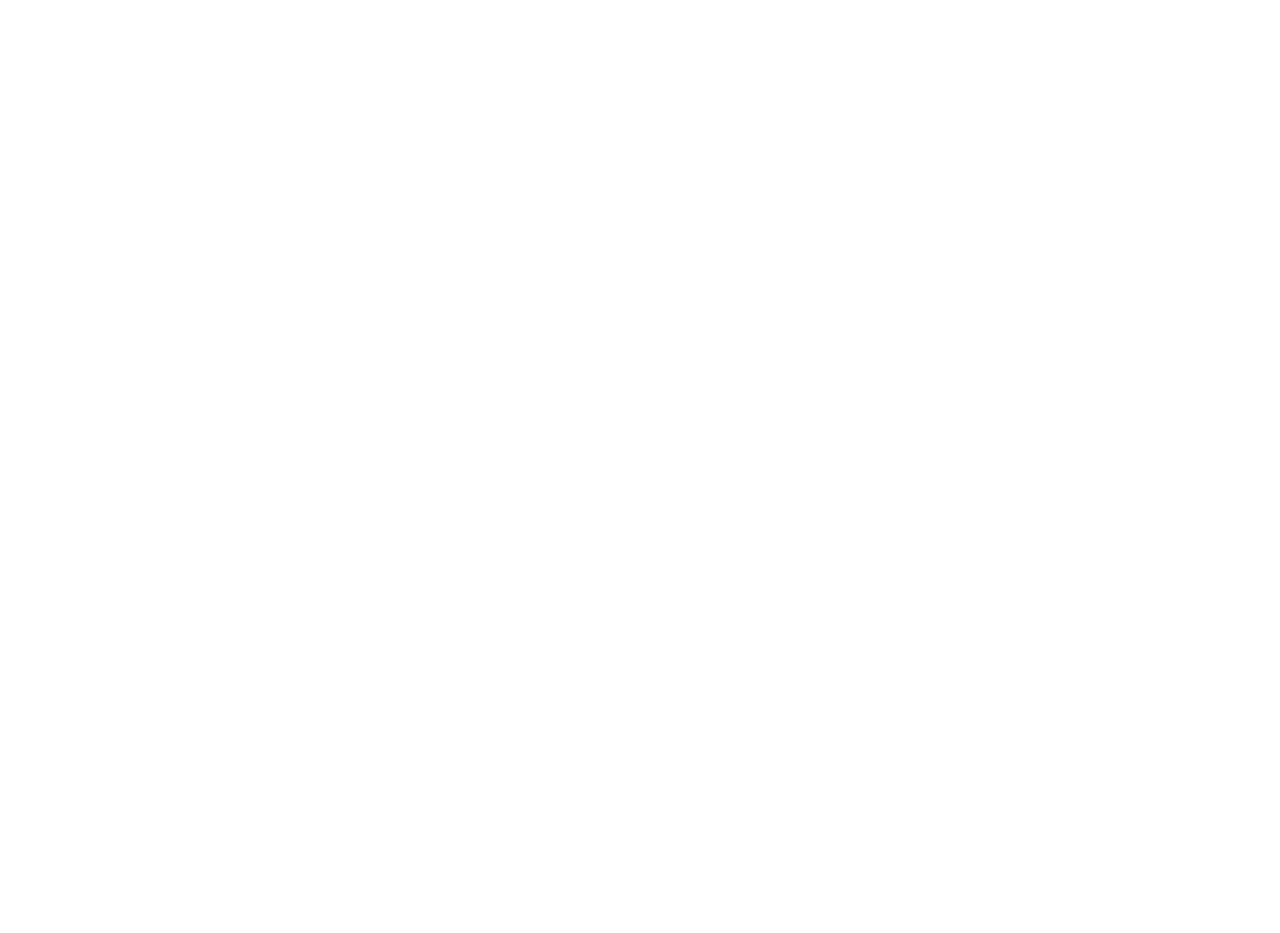
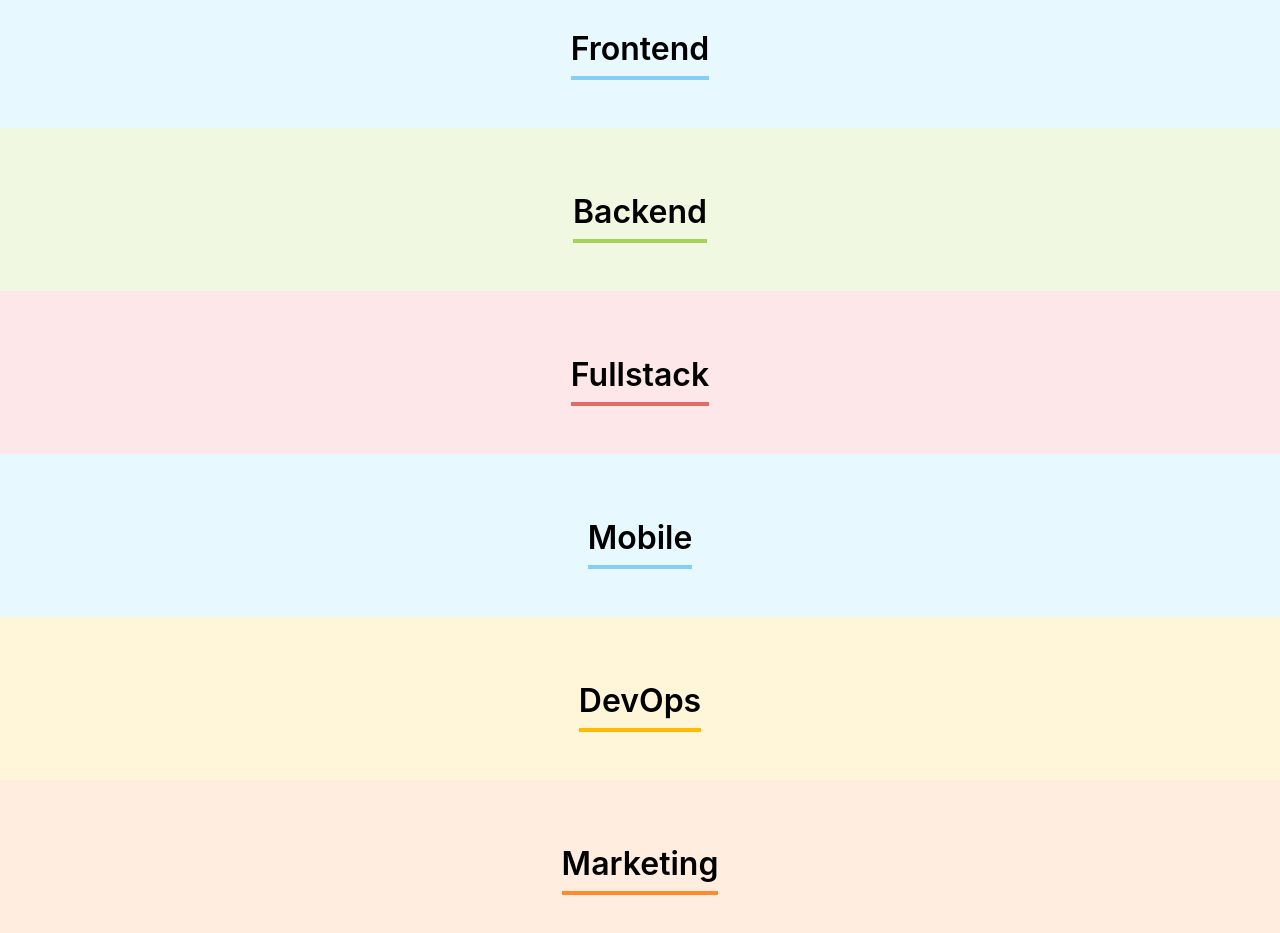
Before and after one commit to JrSchmidtt/organo, a React (Create React App) app: page / in a window 1280 px wide. Shown: the part 1480-2413 px from the top of the page. Before the commit the page ends 1445 px from the top, so only its background shows below. Built offline with nearby package versions, Linux system fonts and the light colour scheme.

Commit message:
Squad section

```diff
--- a/src/App.js
+++ b/src/App.js
@@ -1,22 +1,31 @@
 import Banner from './components/Banner';
 import Form from './components/Form';
 import { useEffect, useState } from 'react';
+import Squad from './components/Squad';
+import squads from './config/squads';
 
 function App() {
   const [peopleList, setPeople] = useState([]);
-
   const savePeople = (people) => {
     setPeople([...peopleList, people]);
   }
 
   useEffect(() => {
-    console.log(peopleList);
+    console.log("peopleList", peopleList);
   }, [peopleList]);
 
   return (
     <div className="App">
       <Banner />
-      <Form onRegisterPeople={people => savePeople(people)}/>
+      <Form onRegisterPeople={people => savePeople(people)} />
+      {squads.map(squad => {
+        return <Squad
+          key={squad.name}
+          squadName={squad.name}
+          primaryColor={squad.primaryColor}
+          secondaryColor={squad.secondaryColor}
+        />
+      })}
     </div>
   );
 }
--- /dev/null
+++ b/src/components/Squad/Squad.css
@@ -0,0 +1,14 @@
+.squad{
+    text-align: center;
+    padding: 32px;
+    background-color: #D9f7e9;
+}
+
+.squad h3 {
+    font-size: 32px;
+    border-bottom: 4px solid #57c278;
+    font-weight: 600;
+    margin-bottom: 16px;
+    display: inline-block;
+    padding-bottom: 8px;
+}
--- /dev/null
+++ b/src/components/Squad/index.js
@@ -0,0 +1,17 @@
+import './Squad.css';
+
+const Squad = (props) => {
+    const { squadName, primaryColor, secondaryColor } = props;
+    const squadStyle = {
+        backgroundColor: secondaryColor,
+    }
+    const squadNameStyle = {
+        borderColor: primaryColor,
+    }
+    return (
+        <section className="squad" style={squadStyle}>
+            <h3 style={squadNameStyle}>{squadName}</h3>
+        </section>
+    );
+}
+export default Squad;
--- /dev/null
+++ b/src/config/squads.js
@@ -0,0 +1,34 @@
+const squads = [
+    {
+        name: 'Frontend',
+        primaryColor: '#82CFFA',
+        secondaryColor: '#E8F8FF'
+    },
+    {
+        name: 'Backend',
+        primaryColor: '#A6D157',
+        secondaryColor: '#F0F8E2'
+    },
+    {
+        name: 'Fullstack',
+        primaryColor: '#E06B69',
+        secondaryColor: '#FDE7E8'
+    },
+    {
+        name: 'Mobile',
+        primaryColor: '#82CFFA',
+        secondaryColor: '#E8F8FF'
+    },
+    {
+        name: 'DevOps',
+        primaryColor: '#FEBA05',
+        secondaryColor: '#FFF5D9'
+    },
+    {
+        name: 'Marketing',
+        primaryColor: '#FF8A29',
+        secondaryColor: '#FFEEDF'
+    }
+]
+
+export default squads
```
